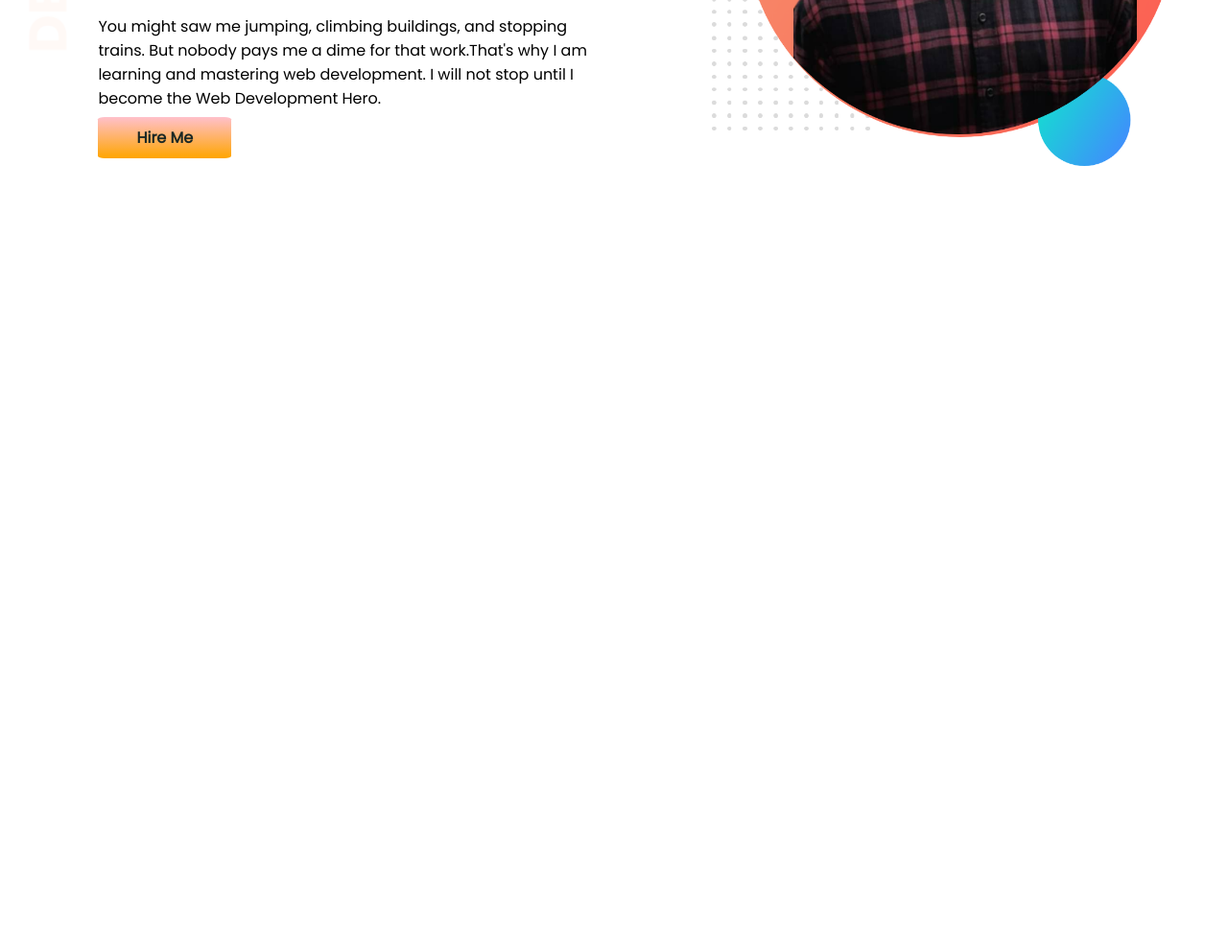
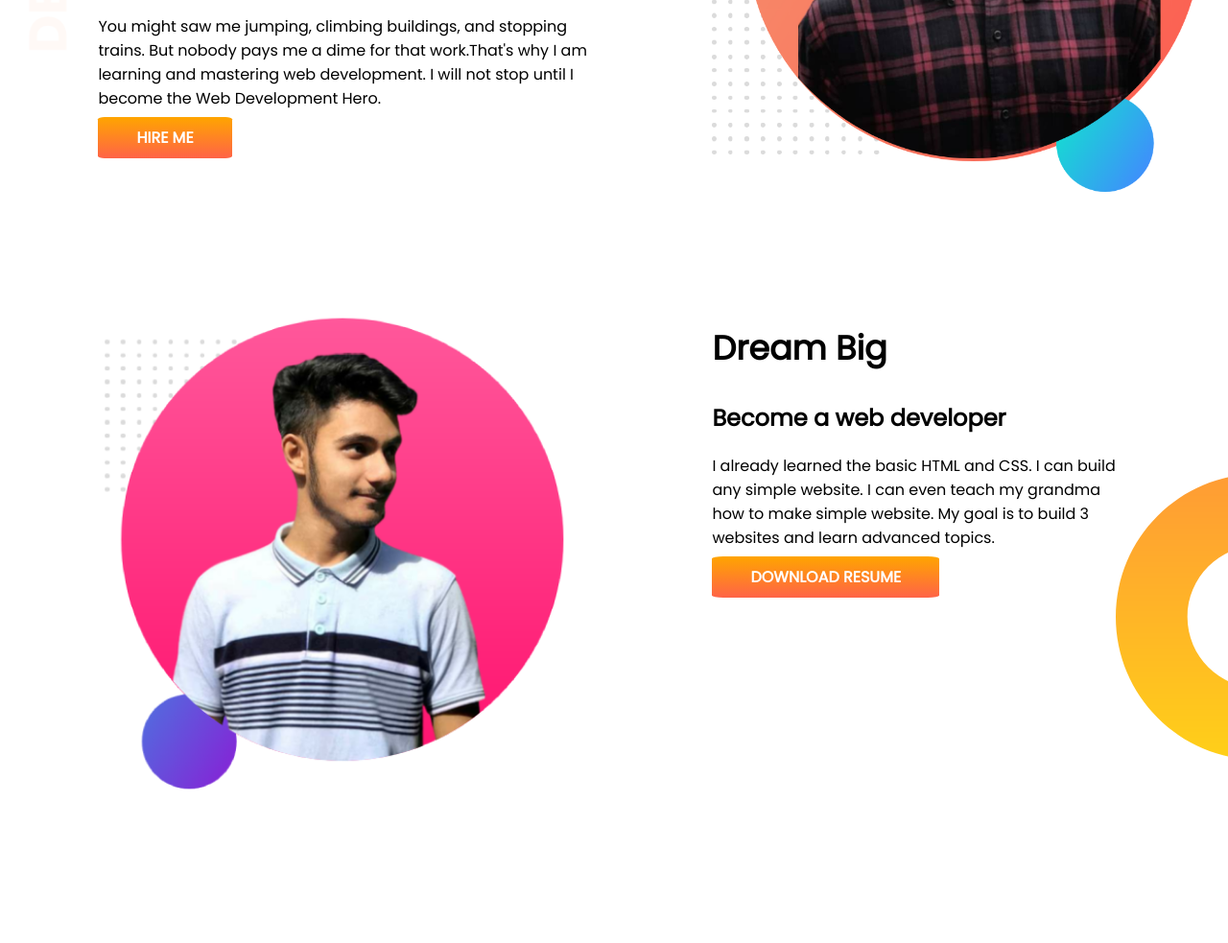
Before and after one commit to JsArafath/developer-portfolio, a plain HTML site: page index.html in a window 1280 px wide. Shown: the part 307-1290 px from the top of the page at 96% size. Before the commit the page ends 800 px from the top, so only its background shows below. Drawn offline with Linux system fonts and the light colour scheme.

Commit message:
dream-added

```diff
--- a/index.html
+++ b/index.html
@@ -22,12 +22,25 @@
                 work.That's why I am learning and mastering web development. I will not stop until I become the Web
                 Development Hero.
             </p>
-            <a class="button" target="_blank" href="https://www.linkedin.com/in/arafat-hossain-299442131/"> Hire Me </a>
+            <a class="button" target="_blank" href="https://www.linkedin.com/in/arafat-hossain-299442131/"> HIRE ME </a>
         </div>
         <div class="half-width">
             <img src="images/my-bg.png">
         </div>
+    </section>
 
+    <section class="dream-big">
+        <div class="half-width">
+            <img src="images/my-2nd-bg.png">
+        </div>
+        <div class="half-width">
+            <h1 class="header"> Dream Big </h1>
+            <h2> Become a web developer </h2>
+            <p class="paragraph"> I already learned the basic HTML and CSS. I can build any simple website. I can even
+                teach my grandma
+                how to make simple website. My goal is to build 3 websites and learn advanced topics.</p>
+            <a class="button" target="_blank" href=""> DOWNLOAD RESUME</a>
+        </div>
     </section>
 </body>
 
--- a/style.css
+++ b/style.css
@@ -13,6 +13,7 @@ h1 {
 
 section {
     display: flex;
+    margin-bottom: 100px;
 }
 
 .half-width {
@@ -21,19 +22,34 @@ section {
 }
 
 .half-width img {
-    width: 90%;
+    width: 95%;
 }
 
 .button {
     text-decoration: none;
     padding: 10px 40px;
-    background-image: linear-gradient(pink, orange);
+    background-image: linear-gradient(orange, tomato);
     font-weight: 700;
     border-radius: 5%;
-    color: rgb(28, 41, 37);
+    color: rgb(255, 255, 255);
 }
 
 .top-banner {
     background-image: url(images/top-banner.png);
     background-repeat: no-repeat;
 }
+
+.dream-big {
+    background-image: url(images/dream-bg.png);
+    background-repeat: no-repeat;
+    background-position: right;
+    padding-bottom: 150px;
+}
+
+.paragraph {
+    padding-right: 100px;
+}
+
+.header {
+    font-size: 35px;
+}
```
Also changed, not shown: images/jhankar.png (deleted), images/jhankar2.png (deleted), images/my-2nd-bg.png (added), images/my-bg2.png (deleted).
